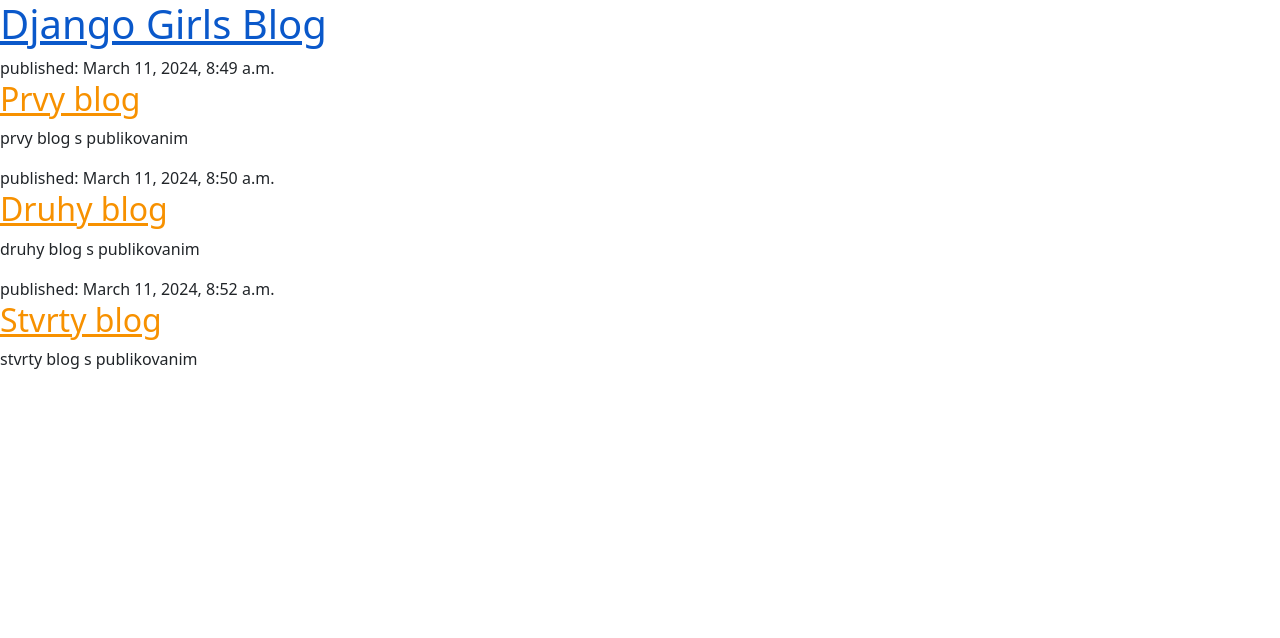
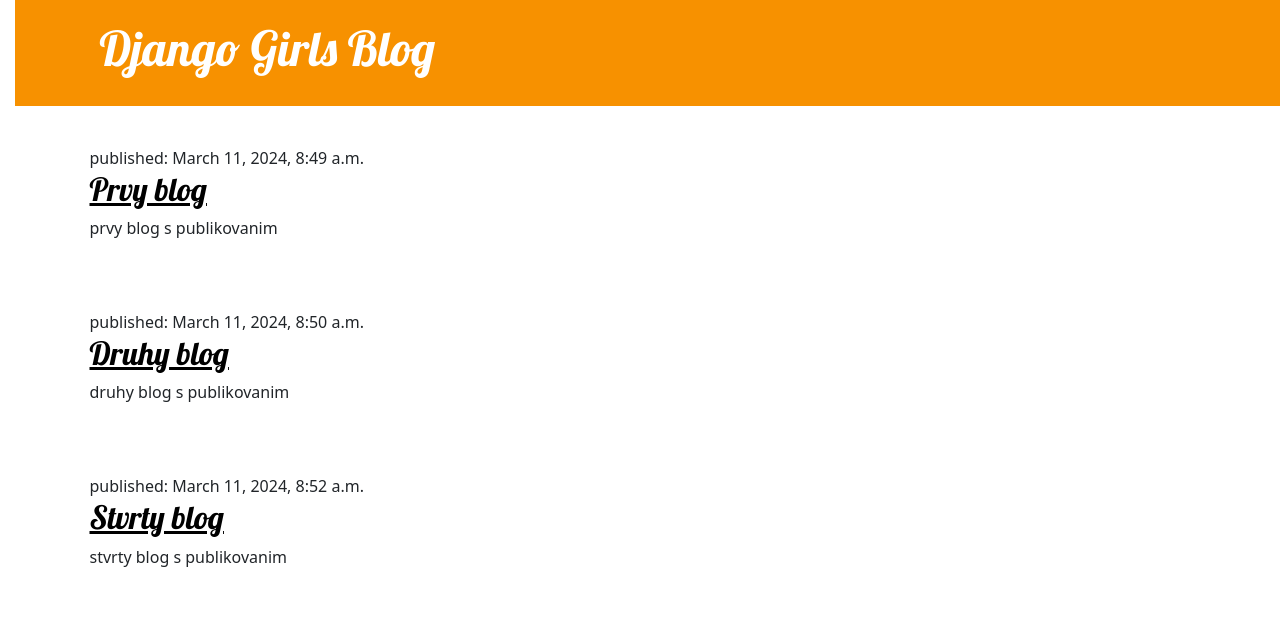
Before and after one commit to tokost/spracovanie_vizualizacia_dat, a Django app: page / in a window 1280 px wide. Shown: the top 638 px of the page. Run offline with Django 3.2, Linux system fonts and the light colour scheme; data comes from the database, SQL or seed files in the repository.

Commit message:
Doladovanie a doplnanie do suborov post_list.html a blog.css

```diff
--- a/djangogirls/blog/static/css/blog.css
+++ b/djangogirls/blog/static/css/blog.css
@@ -1,3 +1,80 @@
-h1 a, h2 a {
-    color: #F79100;
+.page-header {
+    background-color: #f79100;
+    margin-top: 0;
+    margin-bottom: 40px;
+    padding: 20px 20px 20px 40px;
 }
+
+.page-header h1,
+.page-header h1 a,
+.page-header h1 a:visited,
+.page-header h1 a:active {
+    color: #ffffff;
+    font-size: 36pt;
+    text-decoration: none;
+}
+
+h1,
+h2,
+h3,
+h4 {
+    font-family: 'Lobster', cursive;
+}
+
+.date {
+    color: #828282;
+}
+
+.save {
+    float: right;
+}
+
+.post-form textarea,
+.post-form input {
+    width: 100%;
+}
+
+.top-menu,
+.top-menu:hover,
+.top-menu:visited {
+    color: #ffffff;
+    float: right;
+    font-size: 26pt;
+    margin-right: 20px;
+}
+
+.post {
+    margin-bottom: 70px;
+}
+
+.post h2 a,
+.post h2 a:visited {
+    color: #000000;
+}
+
+.post>.date,
+.post>.actions {
+    float: right;
+}
+
+.btn-secondary,
+.btn-secondary:visited {
+    color: #f79100;
+    background: none;
+    border-color: #f79100;
+}
+
+.btn-secondary:hover {
+    color: #FFFFFF;
+    background-color: #f79100;
+}
+
+body {
+    padding-left: 15px;
+}
+
+h1 a,
+h2 a {
+    color: #f79100;
+    font-family: 'Lobster';
+}
--- a/djangogirls/blog/templates/blog/post_list.html
+++ b/djangogirls/blog/templates/blog/post_list.html
@@ -8,19 +8,27 @@
         <link rel="stylesheet" href="https://cdn.jsdelivr.net/npm/bootstrap@5.1.3/dist/css/bootstrap.min.css"
             integrity="sha384-1BmE4kWBq78iYhFldvKuhfTAU6auU8tT94WrHftjDbrCEXSU1oBoqyl2QvZ6jIW3" crossorigin="anonymous">
         <link rel="stylesheet" href="{% static 'css/blog.css' %}">
+        <link rel="stylesheet" href="https://fonts.googleapis.com/css?family=Lobster&subset=latin,latin-ext">
     </head>
     <body>
-        <header>
+        <header class="page-header">
+            <div class="container">
                 <h1><a href="/">Django Girls Blog</a></h1>
+            </div>
         </header>
 
+        <main class="container">
+            <div class="row">
+                <div class="col">
                     {% for post in posts %}
-        <article>
+                        <article class="post">
                             <time>published: {{ post.published_date }}</time>
                             <h2><a href="">{{ post.title }}</a></h2>
                             <p>{{ post.text|linebreaksbr }}</p>
                         </article>
                     {% endfor %}
-
+                </div>
+            </div>
+        </main>
     </body>
 </html>
```
Also changed, not shown: djangogirls/Navod vytvorenia blogu.md (+11 -1 lines). Lines whose indentation alone changed are shown as unchanged.
